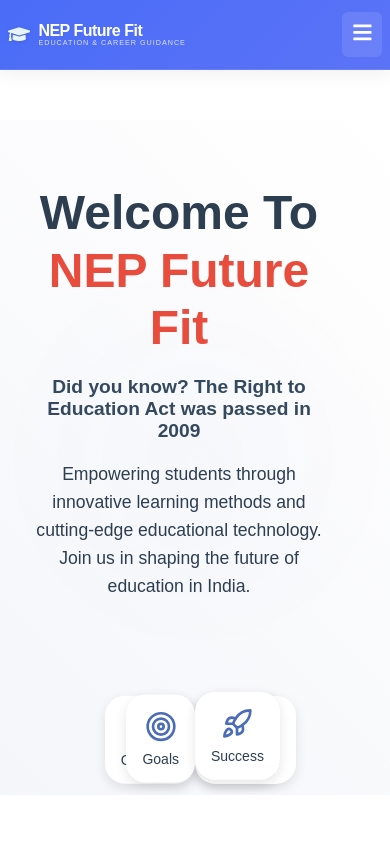
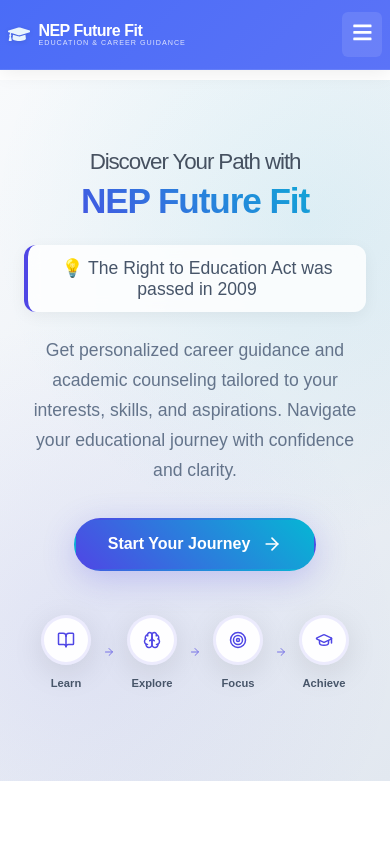
Before and after one commit to anshulkansal04/CareerMap, a React (Create React App) app in the folder client/: page / in a window 390 px wide. Shown: the top 844 px of the page. Built offline with nearby package versions, Linux system fonts and the light colour scheme.

Commit message:
Updated the Hero Section

```diff
--- a/client/src/Components/Hero.jsx
+++ b/client/src/Components/Hero.jsx
@@ -1,8 +1,9 @@
 import "./styles.css";
 
 import React, { useState, useEffect } from 'react';
-import { BookOpen, GraduationCap, Brain, Target, Rocket } from 'lucide-react';
+import { BookOpen, GraduationCap, Brain, Target, Rocket, ArrowRight } from 'lucide-react';
 import { useSpring, animated, config } from 'react-spring';
+import { useSelector } from "react-redux";
 
 const FloatingElement = ({ children, delay }) => {
   return (
@@ -16,24 +17,30 @@ const educationalFacts = [
   "India has over 1.5 million schools",
   "The Right to Education Act was passed in 2009",
   "NEP 2020 aims for 100% Gross Enrolment Ratio",
-  "India has over 1000 universities"
+  "India has over 1000 universities",
+  "Every student has unique potential waiting to be discovered",
+  "The right guidance can transform career uncertainties into clear paths",
+  "NEP 2020 opens doors to interdisciplinary learning opportunities",
+  "Career counseling increases student success rates by 60%"
 ];
 
 const Hero = () => {
   const [factIndex, setFactIndex] = useState(0);
   const [isVisible, setIsVisible] = useState(true);
+  const { user } = useSelector((state) => state.auth);
 
   const fadeAnimation = useSpring({
     opacity: isVisible ? 1 : 0,
-    config: config.molasses,
+    transform: isVisible ? 'translateY(0px)' : 'translateY(-10px)',
+    config: config.gentle,
   });
 
   useEffect(() => {
-    const fadeOutTimer = setTimeout(() => setIsVisible(false), 3000); // Fade out after 3s
+    const fadeOutTimer = setTimeout(() => setIsVisible(false), 4000);
     const changeFactTimer = setTimeout(() => {
       setFactIndex((prevIndex) => (prevIndex + 1) % educationalFacts.length);
-      setIsVisible(true); // Fade in the next fact
-    }, 4000); // Total duration: fade-out + delay
+      setIsVisible(true);
+    }, 5000);
 
     return () => {
       clearTimeout(fadeOutTimer);
@@ -47,62 +54,118 @@ const Hero = () => {
       <div className="hero-content">
         <div className="edu-hero-text">
           <h1 className="edu-hero-title">
-            <span className="edu-hero-title-welcome">Welcome To</span>
+            <span className="edu-hero-title-welcome">Discover Your Path with</span>
             <span className="edu-hero-title-future">NEP Future Fit</span>
           </h1>
-          <animated.p style={fadeAnimation} className="edu-hero-fact">
-            Did you know? {educationalFacts[factIndex]}
-          </animated.p>
+          <animated.div style={fadeAnimation} className="edu-hero-fact">
+            💡 {educationalFacts[factIndex]}
+          </animated.div>
           <p className="edu-hero-description">
-            Empowering students through innovative learning methods and cutting-edge educational technology.
-            Join us in shaping the future of education in India.
+            Get personalized career guidance and academic counseling tailored to your interests,
+            skills, and aspirations. Navigate your educational journey with confidence and clarity.
           </p>
+          { user ? (
+            <a href="/dashboard" className="hero-cta">
+              Go to Dashboard
+              <ArrowRight className="hero-cta-icon" size={20} />
+            </a>
+          ) : (
+            <a href="/login" className="hero-cta">
+              Start Your Journey
+              <ArrowRight className="hero-cta-icon" size={20} />
+            </a>
+          )}
         </div>
 
         <div className="hero-illustrations">
-          <div className="floating-elements">
+          {/* Desktop View - Original Floating Cards */}
+          <div className="floating-elements desktop-only">
             <FloatingElement delay={0}>
               <div className="icon-card">
-                <BookOpen className="icon" size={32} />
-                <span>Learning</span>
+                <BookOpen className="icon" size={28} />
+                <span>Learn</span>
               </div>
             </FloatingElement>
 
             <FloatingElement delay={0.2}>
               <div className="icon-card">
-                <GraduationCap className="icon" size={32} />
-                <span>Graduate</span>
+                <Brain className="icon" size={28} />
+                <span>Explore</span>
               </div>
             </FloatingElement>
 
             <FloatingElement delay={0.4}>
               <div className="icon-card">
-                <Brain className="icon" size={32} />
-                <span>Knowledge</span>
+                <Target className="icon" size={28} />
+                <span>Focus</span>
               </div>
             </FloatingElement>
 
             <FloatingElement delay={0.6}>
               <div className="icon-card">
-                <Target className="icon" size={32} />
-                <span>Goals</span>
+                <GraduationCap className="icon" size={28} />
+                <span>Achieve</span>
               </div>
             </FloatingElement>
 
             <FloatingElement delay={0.8}>
               <div className="icon-card">
-                <Rocket className="icon" size={32} />
-                <span>Success</span>
+                <Rocket className="icon" size={28} />
+                <span>Excel</span>
               </div>
             </FloatingElement>
           </div>
 
-          <div className="connection-lines">
+          <div className="connection-lines desktop-only">
             <svg className="connections" viewBox="0 0 400 400">
-              <path className="path-line" d="M50,200 C100,100 350,350 350,200" />
-              <path className="path-line" d="M50,250 C150,150 250,350 350,250" />
-              <path className="path-line" d="M50,150 C200,50 200,350 350,150" />
+              <path className="path-line" d="M80,150 Q200,80 320,180" />
+              <path className="path-line" d="M60,250 Q180,180 340,220" />
+              <path className="path-line" d="M90,320 Q220,240 350,300" />
+              <path className="path-line" d="M120,100 Q250,150 380,120" />
             </svg>
+          </div>
+
+          {/* Mobile View - Journey Path */}
+          <div className="journey-path mobile-only">
+            <div className="path-step" data-step="1">
+              <div className="step-icon">
+                <BookOpen size={24} />
+              </div>
+              <span className="step-label">Learn</span>
+            </div>
+
+            <div className="path-connector">
+              <ArrowRight size={16} className="connector-arrow" />
+            </div>
+
+            <div className="path-step" data-step="2">
+              <div className="step-icon">
+                <Brain size={24} />
+              </div>
+              <span className="step-label">Explore</span>
+            </div>
+
+            <div className="path-connector">
+              <ArrowRight size={16} className="connector-arrow" />
+            </div>
+
+            <div className="path-step" data-step="3">
+              <div className="step-icon">
+                <Target size={24} />
+              </div>
+              <span className="step-label">Focus</span>
+            </div>
+
+            <div className="path-connector">
+              <ArrowRight size={16} className="connector-arrow" />
+            </div>
+
+            <div className="path-step" data-step="4">
+              <div className="step-icon">
+                <GraduationCap size={24} />
+              </div>
+              <span className="step-label">Achieve</span>
+            </div>
           </div>
         </div>
       </div>
--- a/client/src/Components/styles.css
+++ b/client/src/Components/styles.css
@@ -464,9 +464,9 @@ body {
 /*Hero Section Styles */
 
 .edu-hero {
-  min-height: 80vh;
-  margin-top: 40px;
-  background: #f5f6fa;
+  min-height: 90vh;
+  margin-top: 0;
+  background: linear-gradient(135deg, #f8fafc 0%, #e2e8f0 100%);
   position: relative;
   overflow: hidden;
   z-index: 0;
@@ -478,7 +478,7 @@ body {
   left: 0;
   right: 0;
   bottom: 0;
-  background: linear-gradient(45deg, #f5f6fa 0%, #ffffff 100%);
+  background: linear-gradient(135deg, rgba(248, 250, 252, 0.95) 0%, rgba(226, 232, 240, 0.95) 100%);
   z-index: 1;
 }
 
@@ -489,8 +489,9 @@ body {
   left: 0;
   right: 0;
   bottom: 0;
-  background: radial-gradient(circle at 50% 50%, rgba(75, 108, 183, 0.1) 0%, transparent 50%);
-  animation: pulse 4s ease-in-out infinite;
+  background: radial-gradient(circle at 20% 80%, rgba(79, 70, 229, 0.08) 0%, transparent 50%),
+              radial-gradient(circle at 80% 20%, rgba(6, 182, 212, 0.08) 0%, transparent 50%);
+  animation: pulse 6s ease-in-out infinite;
 }
 
 .hero-content {
@@ -498,11 +499,12 @@ body {
   z-index: 2;
   max-width: 1200px;
   margin: 0 auto;
-  padding: 9rem 2rem;
+  padding: 4rem 2rem 6rem;
   display: flex;
   align-items: center;
   justify-content: space-between;
   gap: 4rem;
+  min-height: 90vh;
 }
 
 .edu-hero-text {
@@ -511,83 +513,142 @@ body {
 }
 
 .edu-hero-title {
-  font-size: 3rem;
-  font-weight: 700;
-  margin-bottom: 1rem;
-  line-height: 1.2;
+  font-size: 3.5rem;
+  font-weight: 800;
+  margin-bottom: 1.5rem;
+  line-height: 1.1;
+  letter-spacing: -0.02em;
 }
 
 .edu-hero-title-welcome {
-  color: #2c3e50;
+  color: #1e293b;
   display: block;
+  font-weight: 400;
+  font-size: 1.8rem;
+  margin-bottom: 0.5rem;
+  opacity: 0.8;
 }
 
 .edu-hero-title-future {
-  color: #e74c3c;
+  color: #1e293b;
   display: block;
+  background: linear-gradient(45deg, #4f46e5 0%, #06b6d4 100%);
+  -webkit-background-clip: text;
+  -webkit-text-fill-color: transparent;
+  background-clip: text;
+  font-size: 4rem;
+  font-weight: 900;
 }
 
 .edu-hero-fact {
-  font-size: 1.2rem;
-  font-weight: 600;
-  margin-bottom: 1rem;
-  color: #34495e;
+  font-size: 1.3rem;
+  font-weight: 500;
+  margin-bottom: 1.5rem;
+  color: #475569;
+  background: rgba(255, 255, 255, 0.8);
+  padding: 1rem 1.5rem;
+  border-radius: 12px;
+  border-left: 4px solid #4f46e5;
+  backdrop-filter: blur(10px);
+  box-shadow: 0 4px 16px rgba(0, 0, 0, 0.05);
 }
 
 .edu-hero-description {
+  font-size: 1.2rem;
+  margin-bottom: 3rem;
+  line-height: 1.7;
+  color: #64748b;
+  font-weight: 400;
+}
+
+.hero-cta {
+  display: inline-flex;
+  align-items: center;
+  gap: 0.75rem;
+  background: linear-gradient(45deg, #4f46e5 0%, #06b6d4 100%);
+  color: #ffffff;
+  padding: 1rem 2.5rem;
+  border-radius: 50px;
+  text-decoration: none;
   font-size: 1.1rem;
-  margin-bottom: 2rem;
-  line-height: 1.6;
-  color: #2c3e50;
+  font-weight: 600;
+  transition: all 0.3s cubic-bezier(0.4, 0, 0.2, 1);
+  box-shadow: 0 8px 32px rgba(79, 70, 229, 0.25);
+  border: 2px solid transparent;
+}
+
+.hero-cta:hover {
+  transform: translateY(-3px) scale(1.02);
+  box-shadow: 0 12px 40px rgba(79, 70, 229, 0.35);
+  background: linear-gradient(45deg, #3730a3 0%, #0891b2 100%);
+}
+
+.hero-cta-icon {
+  transition: transform 0.3s ease;
+}
+
+.hero-cta:hover .hero-cta-icon {
+  transform: translateX(4px);
 }
 
 .hero-illustrations {
   flex: 1;
   position: relative;
-  height: 400px;
+  height: 500px;
+  display: flex;
+  align-items: center;
+  justify-content: center;
 }
 
+/* Desktop Design - Original Floating Cards */
 .floating-elements {
   position: relative;
   height: 100%;
+  width: 100%;
 }
 
 .floating-element {
   position: absolute;
-  animation: float 3s ease-in-out infinite;
+  animation: float 4s ease-in-out infinite;
 }
 
-.floating-element:nth-child(1) { top: 0; left: 20%; }
-.floating-element:nth-child(2) { top: 20%; right: 10%; }
-.floating-element:nth-child(3) { top: 40%; left: 30%; }
-.floating-element:nth-child(4) { top: 60%; right: 30%; }
-.floating-element:nth-child(5) { top: 80%; left: 50%; }
+.floating-element:nth-child(1) { top: 10%; left: 15%; animation-delay: 0s; }
+.floating-element:nth-child(2) { top: 15%; right: 10%; animation-delay: 0.8s; }
+.floating-element:nth-child(3) { top: 45%; left: 25%; animation-delay: 1.6s; }
+.floating-element:nth-child(4) { top: 70%; right: 20%; animation-delay: 2.4s; }
+.floating-element:nth-child(5) { top: 35%; right: 40%; animation-delay: 3.2s; }
 
 .icon-card {
-  background: #ffffff;
-  padding: 1rem;
-  border-radius: 20px;
+  background: rgba(255, 255, 255, 0.9);
+  backdrop-filter: blur(20px);
+  padding: 1.5rem;
+  border-radius: 24px;
   display: flex;
   flex-direction: column;
   align-items: center;
-  gap: 0.5rem;
-  box-shadow: 0 4px 12px rgba(0, 0, 0, 0.1);
-  transition: all 0.3s ease-in-out;
+  gap: 0.75rem;
+  box-shadow: 0 8px 32px rgba(0, 0, 0, 0.08);
+  transition: all 0.4s cubic-bezier(0.4, 0, 0.2, 1);
+  border: 1px solid rgba(255, 255, 255, 0.5);
+  min-width: 80px;
 }
 
 .icon-card:hover {
-  transform: scale(1.05);
-  box-shadow: 0 8px 24px rgba(75, 108, 183, 0.2);
+  transform: scale(1.1) translateY(-5px);
+  background: rgba(255, 255, 255, 1);
+  box-shadow: 0 16px 48px rgba(79, 70, 229, 0.15);
 }
 
 .icon-card .icon {
-  color: #4b6cb7;
+  color: #4f46e5;
+  filter: drop-shadow(0 2px 4px rgba(0, 0, 0, 0.1));
 }
 
 .icon-card span {
-  font-size: 0.875rem;
-  font-weight: 500;
-  color: #2c3e50;
+  font-size: 0.9rem;
+  font-weight: 600;
+  color: #475569;
+  text-shadow: none;
 }
 
 .connections {
@@ -601,36 +662,90 @@ body {
 
 .path-line {
   fill: none;
-  stroke: #4b6cb7;
+  stroke: rgba(79, 70, 229, 0.3);
   stroke-width: 2;
-  stroke-opacity: 0.2;
-  stroke-dasharray: 10;
-  animation: dash 20s linear infinite;
+  stroke-opacity: 0.6;
+  stroke-dasharray: 8, 4;
+  animation: dash 25s linear infinite;
+  filter: drop-shadow(0 0 6px rgba(79, 70, 229, 0.2));
 }
 
-@keyframes float {
-  0%, 100% { transform: translateY(0); }
-  50% { transform: translateY(-20px); }
+/* Mobile Design - Journey Path */
+.journey-path {
+  display: none;
+  align-items: center;
+  justify-content: center;
+  gap: 1rem;
+  position: relative;
+  z-index: 2;
+  flex-wrap: wrap;
 }
 
-@keyframes pulse {
-  0%, 100% { transform: scale(1); opacity: 0.1; }
-  50% { transform: scale(1.2); opacity: 0.2; }
+.path-step {
+  display: flex;
+  flex-direction: column;
+  align-items: center;
+  gap: 0.75rem;
+  opacity: 0;
+  animation: fadeInStep 0.8s ease-out forwards;
 }
 
-@keyframes dash {
-  to { stroke-dashoffset: 1000; }
+.path-step[data-step="1"] { animation-delay: 0.2s; }
+.path-step[data-step="2"] { animation-delay: 0.4s; }
+.path-step[data-step="3"] { animation-delay: 0.6s; }
+.path-step[data-step="4"] { animation-delay: 0.8s; }
+
+.step-icon {
+  width: 70px;
+  height: 70px;
+  background: rgba(255, 255, 255, 0.95);
+  border-radius: 50%;
+  display: flex;
+  align-items: center;
+  justify-content: center;
+  box-shadow: 0 8px 32px rgba(0, 0, 0, 0.1);
+  border: 3px solid rgba(79, 70, 229, 0.1);
+  transition: all 0.3s cubic-bezier(0.4, 0, 0.2, 1);
 }
 
-@keyframes blink {
-  0%, 100% { opacity: 1; }
-  50% { opacity: 0; }
+.step-icon svg {
+  color: #4f46e5;
+  transition: all 0.3s ease;
 }
 
-@keyframes slideDown {
+.step-label {
+  font-size: 0.8rem;
+  font-weight: 600;
+  color: #475569;
+  text-align: center;
+}
+
+.path-connector {
+  display: flex;
+  align-items: center;
+  justify-content: center;
+  opacity: 0;
+  animation: fadeInConnector 0.6s ease-out 1s forwards;
+}
+
+.connector-arrow {
+  color: #4f46e5;
+  opacity: 0.7;
+}
+
+/* Responsive Visibility Classes */
+.desktop-only {
+  display: block;
+}
+
+.mobile-only {
+  display: none;
+}
+
+@keyframes fadeInStep {
   from {
     opacity: 0;
-    transform: translateY(-10px);
+    transform: translateY(20px);
   }
   to {
     opacity: 1;
@@ -638,32 +753,26 @@ body {
   }
 }
 
-@media (max-width: 768px) {
-  .hero-content {
-    flex-direction: column;
-    text-align: center;
-    padding: 2rem;
+@keyframes fadeInConnector {
+  from {
+    opacity: 0;
+    transform: scale(0.5);
   }
+  to {
+    opacity: 1;
+    transform: scale(1);
+  }
+}
 
-  .title-welcome {
-    font-size: 2rem;
-  }
+@keyframes float {
+  0%, 100% { transform: translateY(0) rotate(0deg); }
+  25% { transform: translateY(-15px) rotate(1deg); }
+  50% { transform: translateY(-10px) rotate(0deg); }
+  75% { transform: translateY(-20px) rotate(-1deg); }
+}
 
-  .title-future {
-    font-size: 3rem;
-  }
-
-  .cta-container {
-    justify-content: center;
-  }
-
-  .hero-illustrations {
-    height: 300px;
-  }
-
-  .floating-element {
-    transform: scale(0.8);
-  }
+@keyframes dash {
+  to { stroke-dashoffset: -100; }
 }
 
 /* Carousel Styles */
@@ -870,3 +979,125 @@ body {
     max-width: calc(100% - 50px);
   }
 }
+
+@media (max-width: 768px) {
+  .hero-content {
+    flex-direction: column;
+    text-align: center;
+    padding: 6rem 2rem 4rem;
+    gap: 3rem;
+    min-height: auto;
+  }
+
+  .edu-hero-text {
+    padding-right: 0;
+  }
+
+  .edu-hero-title-welcome {
+    font-size: 1.4rem;
+  }
+
+  .edu-hero-title-future {
+    font-size: 2.8rem;
+  }
+
+  .edu-hero-description {
+    font-size: 1.1rem;
+    margin-bottom: 2rem;
+  }
+
+  .hero-cta {
+    padding: 0.9rem 2rem;
+    font-size: 1rem;
+  }
+
+  .hero-illustrations {
+    height: 200px;
+    padding: 1rem;
+  }
+
+  /* Hide desktop design, show mobile design */
+  .desktop-only {
+    display: none !important;
+  }
+
+  .mobile-only {
+    display: flex !important;
+  }
+
+  .journey-path {
+    flex-direction: row;
+    flex-wrap: wrap;
+    gap: 0.5rem;
+    justify-content: center;
+    align-items: center;
+  }
+
+  .path-step {
+    margin: 0.25rem;
+  }
+
+  .step-icon {
+    width: 60px;
+    height: 60px;
+  }
+
+  .step-icon svg {
+    width: 20px;
+    height: 20px;
+  }
+
+  .step-label {
+    font-size: 0.75rem;
+  }
+
+  .connector-arrow {
+    width: 14px;
+    height: 14px;
+  }
+}
+
+@media (max-width: 480px) {
+  .hero-content {
+    padding: 2rem 1.5rem 3rem;
+    gap: 2rem;
+  }
+
+  .edu-hero {
+    min-height: auto;
+    padding-bottom: 2rem;
+  }
+
+  .edu-hero-title-future {
+    font-size: 2.2rem;
+  }
+
+  .edu-hero-fact {
+    font-size: 1.1rem;
+    padding: 0.8rem 1.2rem;
+  }
+
+  .hero-illustrations {
+    height: 160px;
+    padding: 0.5rem;
+  }
+
+  .step-icon {
+    width: 50px;
+    height: 50px;
+  }
+
+  .step-icon svg {
+    width: 18px;
+    height: 18px;
+  }
+
+  .step-label {
+    font-size: 0.7rem;
+  }
+
+  .connector-arrow {
+    width: 12px;
+    height: 12px;
+  }
+}
```
